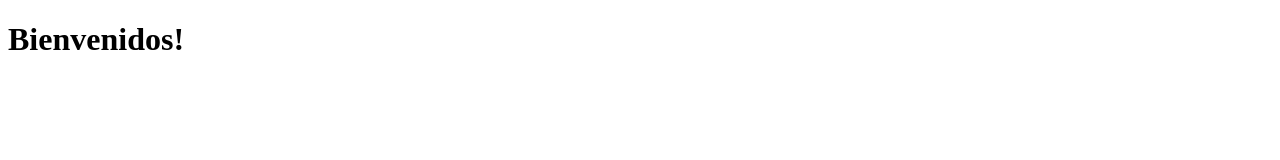
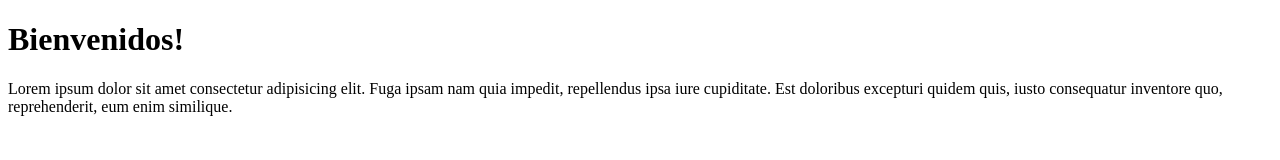
Before and after one commit to simonleybovich/PNT2, a plain HTML site: page index.html in a window 1280 px wide. Drawn offline with Linux system fonts and the light colour scheme.

Commit message:
agregacion de parrafo

```diff
--- a/index.html
+++ b/index.html
@@ -7,5 +7,7 @@
 </head>
 <body>
     <h1>Bienvenidos!</h1>
+    <p>Lorem ipsum dolor sit amet consectetur adipisicing elit. Fuga ipsam nam quia impedit, repellendus ipsa iure cupiditate. Est doloribus excepturi quidem quis, iusto consequatur inventore quo, reprehenderit, eum enim similique.
+    </p>
 </body>
 </html>
```
